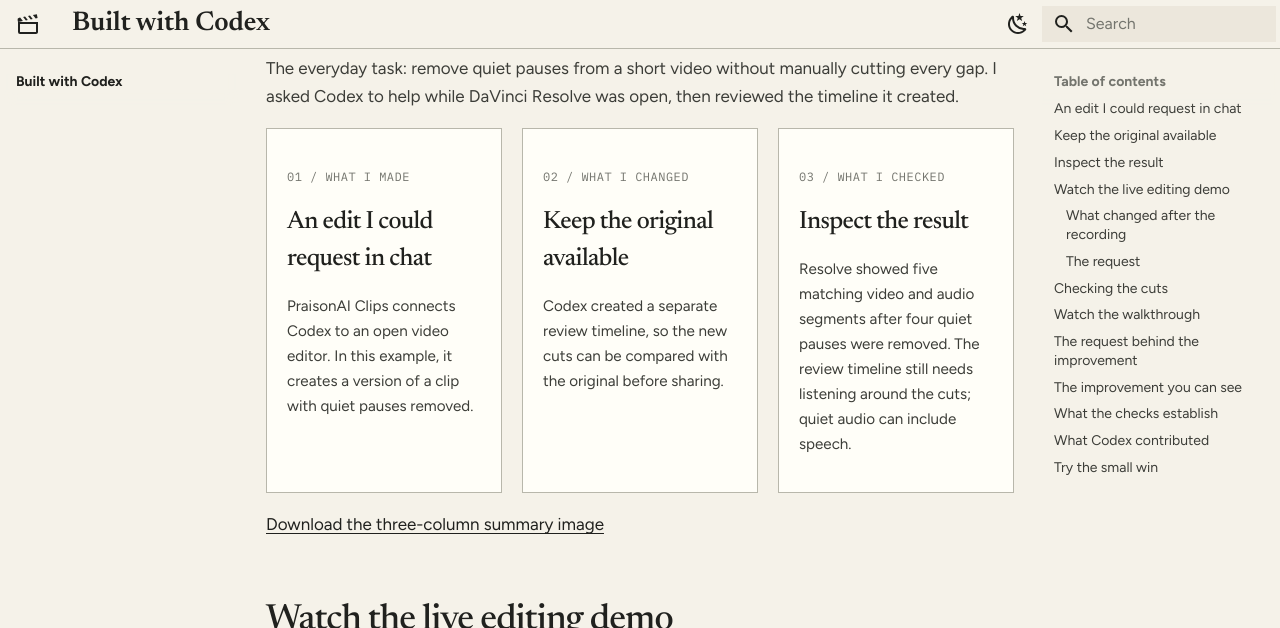
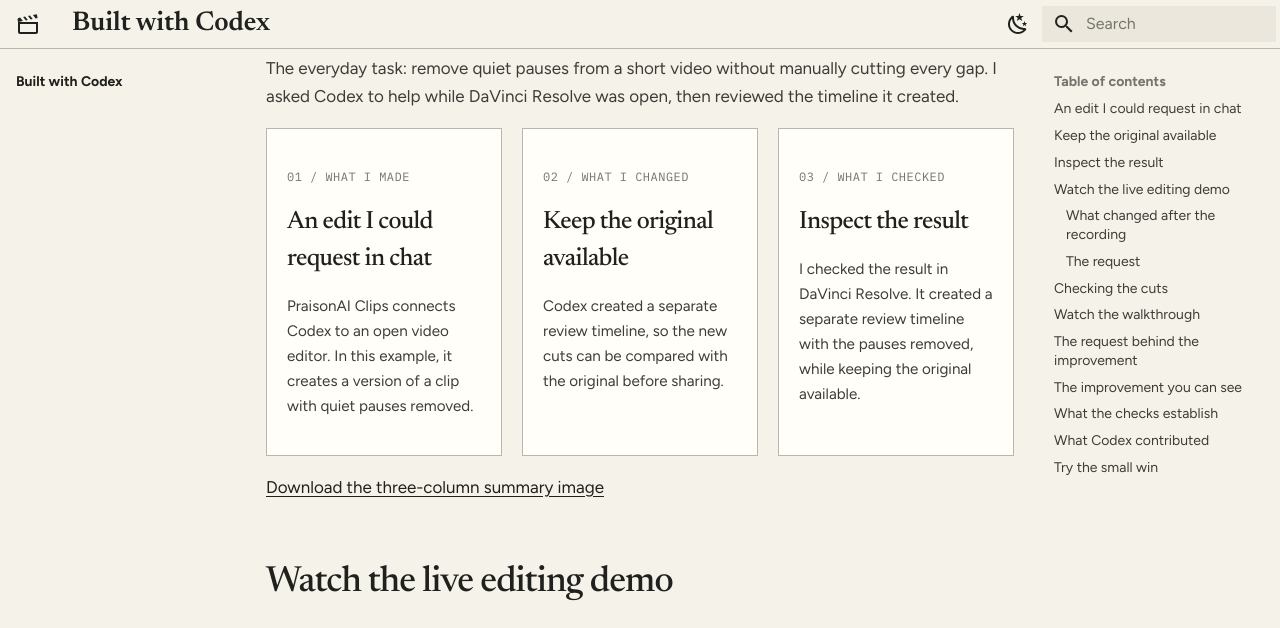
Before and after one commit to MervinPraison/praisonai-clips, an MkDocs documentation site: the page built from docs/built-with-codex.md, in a window 1280 px wide and 900 px high, scrolled down 435 px, cut to the strip 0-628 px from the top of the window. Built offline with MkDocs 1.6.1 and Material for MkDocs 9.7.7, drawn with Linux system fonts in a browser that asks for light colours.

Commit message:
Simplify checked result summary

```diff
--- a/docs/built-with-codex.md
+++ b/docs/built-with-codex.md
@@ -18,7 +18,7 @@
 <div markdown>
 <span class="step">03 / WHAT I CHECKED</span>
 ### Inspect the result
-Resolve showed five matching video and audio segments after four quiet pauses were removed. The review timeline still needs listening around the cuts; quiet audio can include speech.
+I checked the result in DaVinci Resolve. It created a separate review timeline with the pauses removed, while keeping the original available.
 </div>
 </div>
 
```
Also changed, not shown: docs/assets/challenge/three-columns.png.
